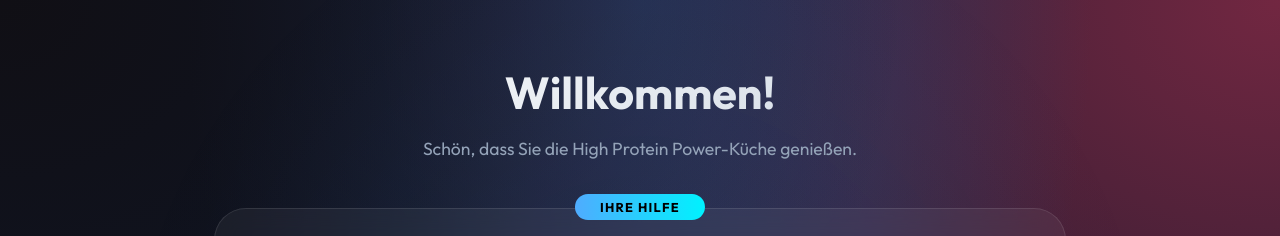
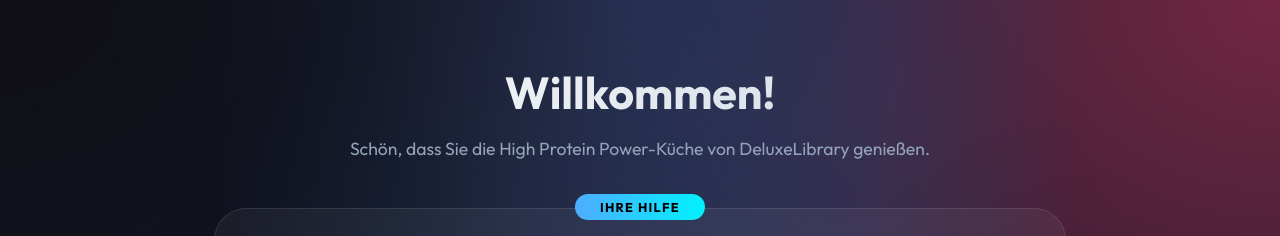
Before and after one commit to BonusEbooks/etsy-high-protein, a plain HTML site: page german/index.html in a window 1280 px wide. Shown: the top 236 px of the page. Drawn offline with Linux system fonts and the light colour scheme.

Commit message:
Deployment: german (etsy) (via BookGenPy)

```diff
--- a/german/index.html
+++ b/german/index.html
@@ -242,7 +242,7 @@
     <div class="container" id="start-area">
         <header>
             <h1>Willkommen!</h1>
-            <p class="subtitle">Schön, dass Sie die High Protein Power-Küche genießen.</p>
+            <p class="subtitle">Schön, dass Sie die High Protein Power-Küche von DeluxeLibrary genießen.</p>
         </header>
 
         <main>
```
